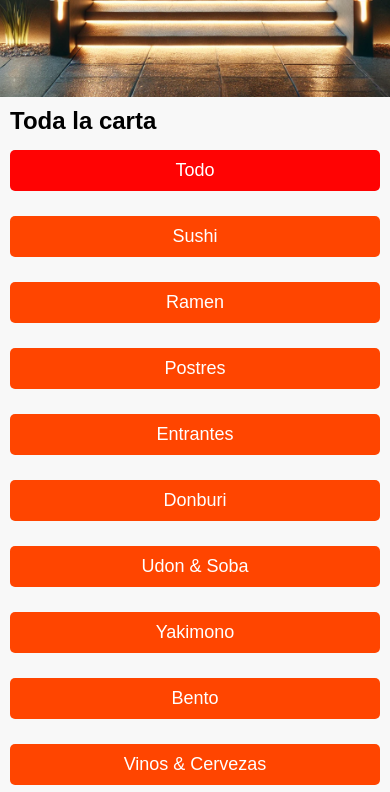
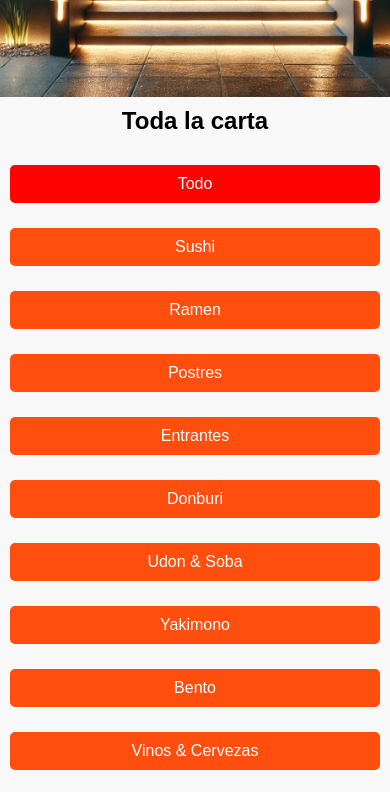
Before and after one commit to raulg84/kaizen-prime, a website built with Parcel: page src/menu.html in a window 390 px wide. Shown: the part 537-1329 px from the top of the page. Built offline with nearby package versions, Linux system fonts and the light colour scheme.

Commit message:
Nueva prueba pantalla menú

```diff
--- a/src/css/styles.css
+++ b/src/css/styles.css
@@ -169,40 +169,55 @@ footer a:hover {
 /* Botones de filtro */
 .filtro-container {
   display: flex;
+  flex-direction: column;
   align-items: center;
-  /**justify-content: space-between; /* Separa el título y los botones */
   flex-wrap: wrap;
-  /* Ajuste para pantallas pequeñas */
-  /**max-width: 800px; /* Ancho máximo en pantallas grandes */
+  max-width: 1200px;
   margin: 0 auto 10px auto;
   padding: 10px;
+  box-sizing: border-box;
 }
 
-/* En pantallas de más de 1200px ocuparán un ancho máximo del 60% */
-@media (min-width: 1200px) {
-  .filtro-container {
-    max-width: 78%;
-  }
-}
-
-#titulo-categoria {
-  font-size: 24px;
-  font-weight: bold;
-  margin: 0;
-}
 
 .botones-filtro {
   display: flex;
-  flex-wrap: wrap; /*Los botones saltan a la siguiente línea */
+  flex-wrap: wrap; /*Para que los botones puedan saltar a la siguiente línea */
   gap: 10px;
   justify-content: center;
   width: 100%;
   box-sizing: border-box;
+  margin-top: 15px;
+
 }
 
- /* Para pantallas muy pequeñas cada botón ocupa el 100% del ancho */
+
+.filtro-btn {
+  padding: 10px 15px;
+  background-color: #ff4400f1;
+  color: white;
+  border: none;
+  border-radius: 5px;
+  font-size: 16px;
+  cursor: pointer;
+  transition: background-color 0.3s ease;
+}
+
+
+/* 🔧 En pantallas pequeñas */
+@media (max-width: 700px) {
+  .botones-filtro {
+    justify-content: center;
+  }
+
+  .filtro-btn {
+    flex: 1 1 45%;
+    min-width: 120px;
+  }
+}
+
+ /* En panatallas muy pequeñas ocupan todo el ancho */
 @media (max-width: 480px) {
-  .botones-filtro button {
+  .filtro-btn {
     flex: 1 1 100%;
   }
 }
@@ -213,6 +228,12 @@ footer a:hover {
 
 .filtro-btn.activo {
   background-color: #ff0000fc;
+}
+
+#titulo-categoria {
+  font-size: 24px;
+  font-weight: bold;
+  margin: 0;
 }
 
 
```
